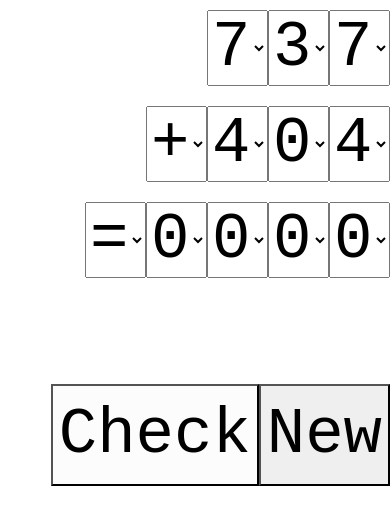
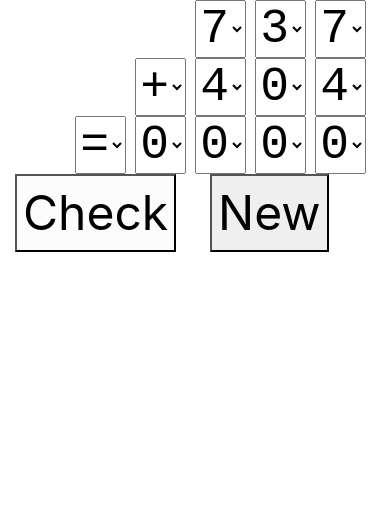
Before and after one commit to paulpeeling/math-app, an Angular app: page / in a window 390 px wide. Shown: the top 524 px of the page. Built offline with nearby package versions, Linux system fonts and the light colour scheme.

Commit message:
layout works better on mobile

```diff
--- a/src/app/problem/problem.component.css
+++ b/src/app/problem/problem.component.css
@@ -1,17 +1,8 @@
-div.sum {
-    font-size: 48pt;
+div select {
+    font-size: 36pt;
     text-align: right;
     font-family: monospace;
 }
-select.sum {
-    font-size: 48pt;
-    font-family: monospace;
+div button {
+    font-size: 36pt;
 }
-option.sum {
-    font-size: 48pt;
-    font-family: monospace;
-}
-button.sum {
-    font-size: 48pt;
-    font-family: monospace;
-}
--- a/src/app/problem/problem.component.html
+++ b/src/app/problem/problem.component.html
@@ -1,30 +1,40 @@
-<div class="sum">
-<select class="sum"><option class="sum">{{ problem.first.toString().padStart(3,"0")[0] }}</option></select>
-<select class="sum"><option class="sum">{{ problem.first.toString().padStart(3,"0")[1] }}</option></select>
-<select class="sum"><option class="sum">{{ problem.first.toString().padStart(3,"0")[2] }}</option></select>
-<br>
-<select #operation class="sum" (change)="onChange(operation.value)"><option class="sum">+</option><option class="sum">-</option></select>
-<select class="sum"><option class="sum">{{ problem.second.toString().padStart(3,"0")[0] }}</option></select>
-<select class="sum"><option class="sum">{{ problem.second.toString().padStart(3,"0")[1] }}</option></select>
-<select class="sum"><option class="sum">{{ problem.second.toString().padStart(3,"0")[2] }}</option></select>
-<br>
-<select class="sum"><option class="sum">=</option></select>
-<select class="sum" [(ngModel)]='answerDigit1'>
-  <option class="sum">0</option><option class="sum">1</option><option class="sum">2</option><option class="sum">3</option><option class="sum">4</option><option class="sum">5</option><option class="sum">6</option><option class="sum">7</option><option class="sum">8</option><option class="sum">9</option>
-</select>
-<select class="sum" [(ngModel)]='answerDigit2'>
-    <option class="sum">0</option><option class="sum">1</option><option class="sum">2</option><option class="sum">3</option><option class="sum">4</option><option class="sum">5</option><option class="sum">6</option><option class="sum">7</option><option class="sum">8</option><option class="sum">9</option>
-  </select>
-<select class="sum" [(ngModel)]='answerDigit3'>
-  <option class="sum">0</option><option class="sum">1</option><option class="sum">2</option><option class="sum">3</option><option class="sum">4</option><option class="sum">5</option><option class="sum">6</option><option class="sum">7</option><option class="sum">8</option><option class="sum">9</option>
-</select>
-<select class="sum" [(ngModel)]='answerDigit4'>
-    <option class="sum">0</option><option class="sum">1</option><option class="sum">2</option><option class="sum">3</option><option class="sum">4</option><option class="sum">5</option><option class="sum">6</option><option class="sum">7</option><option class="sum">8</option><option class="sum">9</option>
-  </select>
-<br>
-<br>
+<div class="container">
+  <div class="row no-gutters">
+    <div class="col"></div>
+    <div class="col"></div>
+    <div class="col"></div>
+    <div class="col"><select><option>{{ problem.first.toString().padStart(3,"0")[0] }}</option></select></div>
+    <div class="col"><select><option>{{ problem.first.toString().padStart(3,"0")[1] }}</option></select></div>
+    <div class="col"><select><option>{{ problem.first.toString().padStart(3,"0")[2] }}</option></select></div>
+  </div>
+  <div class="row no-gutters">
+      <div class="col"></div>
+      <div class="col"></div>
+      <div class="col"><select #operation (change)="onChange(operation.value)"><option>+</option><option>-</option></select></div>
+      <div class="col"><select><option>{{ problem.second.toString().padStart(3,"0")[0] }}</option></select></div>
+      <div class="col"><select><option>{{ problem.second.toString().padStart(3,"0")[1] }}</option></select></div>
+      <div class="col"><select><option>{{ problem.second.toString().padStart(3,"0")[2] }}</option></select></div>
+  </div>
+  <div class="row no-gutters">
+      <div class="col"></div>
+      <div class="col"><select><option>=</option></select></div>
+      <div class="col"><select [(ngModel)]='answerDigit1'>
+        <option >0</option><option >1</option><option >2</option><option >3</option><option >4</option><option >5</option><option >6</option><option >7</option><option >8</option><option >9</option>
+      </select></div>
+      <div class="col"><select [(ngModel)]='answerDigit2'>
+        <option >0</option><option >1</option><option >2</option><option >3</option><option >4</option><option >5</option><option >6</option><option >7</option><option >8</option><option >9</option>
+      </select></div>
+      <div class="col"><select [(ngModel)]='answerDigit3'>
+        <option >0</option><option >1</option><option >2</option><option >3</option><option >4</option><option >5</option><option >6</option><option >7</option><option >8</option><option >9</option>
+      </select></div>
+      <div class="col"><select [(ngModel)]='answerDigit4'>
+        <option >0</option><option >1</option><option >2</option><option >3</option><option >4</option><option >5</option><option >6</option><option >7</option><option >8</option><option >9</option>
+      </select></div>
+  </div>
 </div>
-<div class="sum">
-<button [ngStyle]="{'background-color':correct ? '#58D68D':'#FCFCFC'}" class="sum" (click)="onCheck()">Check</button>
-<button class="sum" (click)="onNew()">New</button>
+<div class="container">
+    <div class="row">
+      <div class="col"><button [ngStyle]="{'background-color':correct ? '#58D68D':'#FCFCFC'}"  (click)="onCheck()">Check</button></div>
+      <div class="col"><button  (click)="onNew()">New</button></div>
+  </div>
 </div>
```
